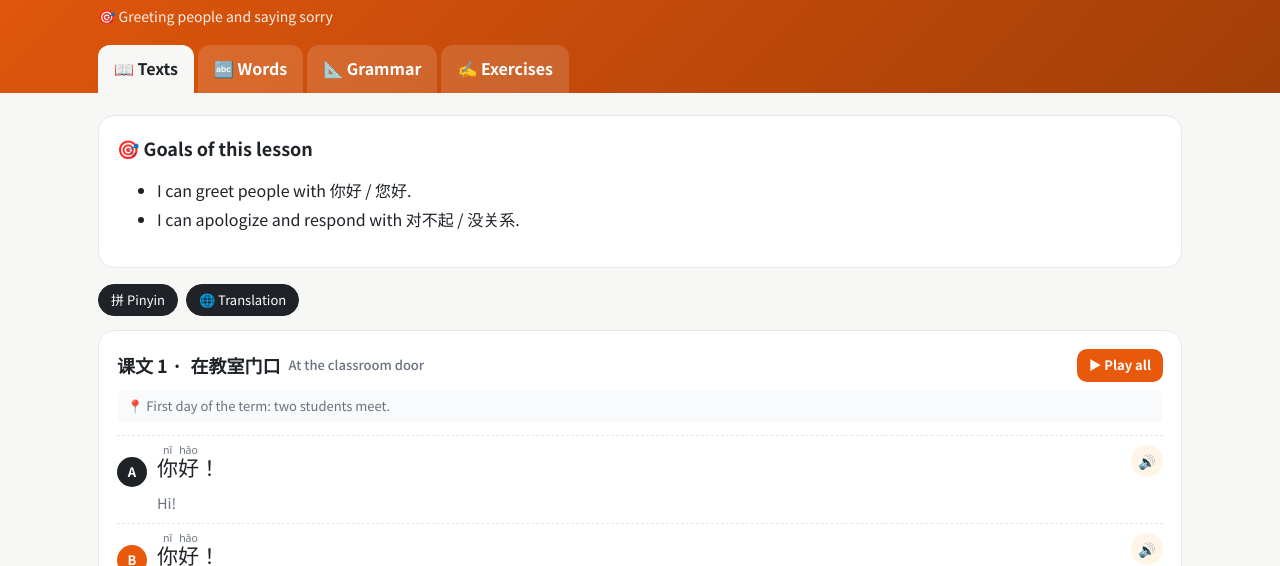
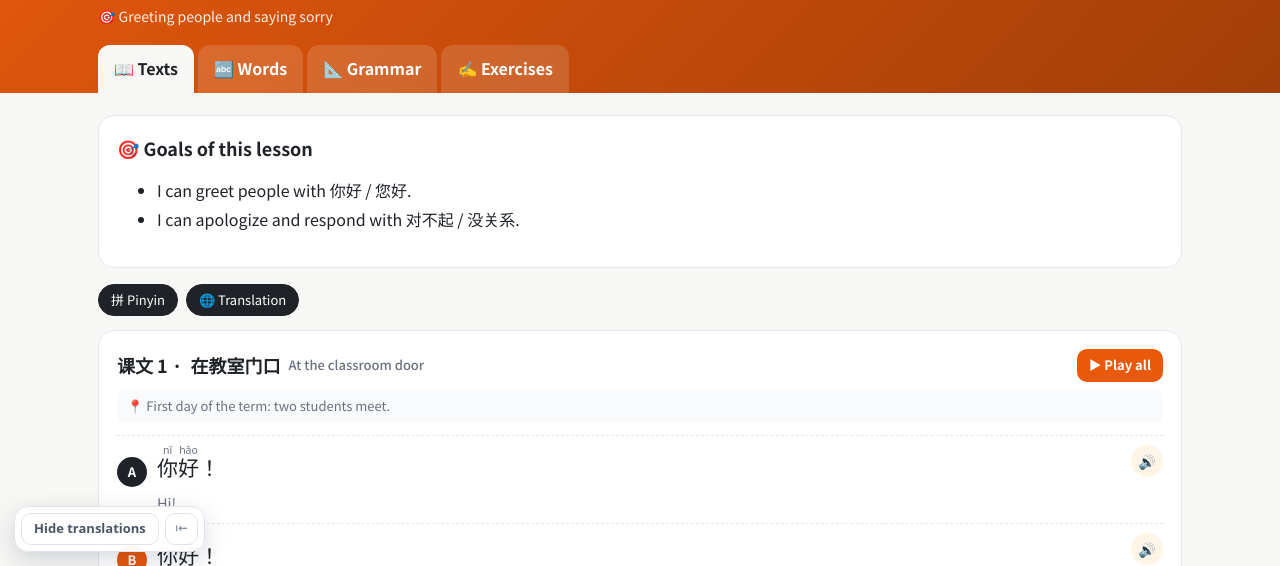
Before and after one commit to yalli2/hsk_1_cb, a plain HTML site: page lesson.html in a window 1280 px wide. Shown: the part 234-800 px from the top of the page. Drawn offline with Linux system fonts and the light colour scheme.

Commit message:
뜻 가리기 · 해석 가리기 기능 추가
화면 왼쪽 아래 버튼으로 단어 뜻과 문장 해석을 흐리게 가리고,
가려진 부분을 누르면 하나씩 확인할 수 있습니다. 설정은 페이지를 옮겨도 유지됩니다.

Co-Authored-By: Claude Opus 5.5 <noreply@anthropic.com>
Claude-Session: https://claude.ai/code/session_0117yATE2DKP8NNyhhzFyhXD

```diff
--- /dev/null
+++ b/dain-hide.js
@@ -0,0 +1,140 @@
+window.DAIN_HIDE_CFG={"mn": ".vi .m", "ko": ".trline", "i18n": 1};
+/* 다인에듀 학습 사이트 공통 — 뜻 가리기 · 해석 가리기
+ * 단어의 뜻(mn)과 문장의 해석(ko)을 버튼 한 번으로 흐리게 가리고, 가려진 부분을 누르면 하나씩 확인합니다.
+ * 설정은 브라우저에 저장되어 같은 사이트의 다른 페이지에서도 유지됩니다.
+ * 이 사이트에서 가릴 대상은 위의 CFG(선택자)에 정의되어 있습니다.
+ */
+(function () {
+  "use strict";
+  if (window.__dainHide) return; window.__dainHide = true;
+  var C = window.DAIN_HIDE_CFG || {};
+  var SEL = { mn: C.mn || "", ko: C.ko || "" };
+  var ANY = C.any || "";
+  if (!SEL.mn && !SEL.ko && !ANY) return;
+  var EXCL = ".dh-bar" + (C.exclude ? "," + C.exclude : "");
+  var KEY = "dain-hide:" + (location.pathname.split("/")[1] || "root");
+  var st;
+  try { st = JSON.parse(localStorage.getItem(KEY)) || {}; } catch (e) { st = {}; }
+  st = { mn: !!st.mn, ko: !!st.ko };
+  function save() { try { localStorage.setItem(KEY, JSON.stringify(st)); } catch (e) {} }
+
+  var css = document.createElement("style");
+  css.textContent =
+    "html.dh-hide-mn .dh-mn,html.dh-hide-ko .dh-ko{filter:blur(6px)!important;cursor:pointer;user-select:none;-webkit-user-select:none;transition:filter .15s}" +
+    "html.dh-hide-mn .dh-mn.dh-peek,html.dh-hide-ko .dh-ko.dh-peek{filter:none!important}" +
+    ".dh-bar{position:fixed;left:14px;bottom:14px;z-index:2147483000;display:none;align-items:center;gap:6px;background:rgba(255,255,255,.96);border:1px solid #dfe3eb;border-radius:14px;padding:6px;box-shadow:0 8px 24px rgba(20,30,60,.16);font:600 13px/1.2 system-ui,-apple-system,'Apple SD Gothic Neo','Malgun Gothic',sans-serif}" +
+    ".dh-bar.show{display:flex}" +
+    ".dh-bar button{all:unset;box-sizing:border-box;border:1px solid #dfe3eb;background:#fff;border-radius:10px;padding:7px 12px;color:#4b5565;cursor:pointer;white-space:nowrap;font:inherit}" +
+    ".dh-bar button:hover{border-color:#9aa3b2}" +
+    ".dh-bar button.on{background:#1d2433;color:#fff;border-color:#1d2433}" +
+    ".dh-bar button[hidden]{display:none}" +
+    ".dh-bar .dh-x{padding:7px 9px;color:#8a93a3}" +
+    ".dh-bar.min .dh-k{display:none}" +
+    "@media (max-width:640px){.dh-bar{left:8px;bottom:8px}.dh-bar button{padding:6px 9px;font-size:12px}}" +
+    "@media print{.dh-bar{display:none!important}.dh-mn,.dh-ko{filter:none!important}}";
+  (document.head || document.documentElement).appendChild(css);
+
+  var L = {
+    ko: { mn: "뜻 가리기", ko: "해석 가리기", tmn: "단어의 한국어 뜻을 가립니다", tko: "문장의 한국어 해석을 가립니다", min: "접기", open: "뜻·해석 가리기 펼치기" },
+    en: { mn: "Hide meanings", ko: "Hide translations", tmn: "Blur word meanings", tko: "Blur sentence translations", min: "Collapse", open: "Show hide tools" }
+  };
+  function lang() {
+    var l = (document.documentElement.lang || "ko").toLowerCase();
+    return (C.i18n && l && l.indexOf("ko") !== 0) ? "en" : "ko";
+  }
+
+  var bar;
+  function build() {
+    bar = document.createElement("div");
+    bar.className = "dh-bar"; bar.setAttribute("role", "toolbar");
+    bar.innerHTML = '<button type="button" class="dh-k" data-k="mn"></button><button type="button" class="dh-k" data-k="ko"></button><button type="button" class="dh-x">⇤</button>';
+    document.body.appendChild(bar);
+    Array.prototype.forEach.call(bar.querySelectorAll(".dh-k"), function (b) {
+      b.addEventListener("click", function () { st[b.dataset.k] = !st[b.dataset.k]; save(); apply(); });
+    });
+    var x = bar.querySelector(".dh-x");
+    try { if (localStorage.getItem(KEY + ":min") === "1") bar.classList.add("min"); } catch (e) {}
+    x.addEventListener("click", function () {
+      bar.classList.toggle("min");
+      try { localStorage.setItem(KEY + ":min", bar.classList.contains("min") ? "1" : "0"); } catch (e) {}
+      label();
+    });
+    label();
+  }
+  function label() {
+    var t = L[lang()];
+    bar.setAttribute("aria-label", t.mn + " / " + t.ko);
+    var bm = bar.querySelector('[data-k="mn"]'), bk = bar.querySelector('[data-k="ko"]'), x = bar.querySelector(".dh-x");
+    bm.textContent = t.mn; bm.title = t.tmn; bk.textContent = t.ko; bk.title = t.tko;
+    var min = bar.classList.contains("min");
+    x.textContent = min ? "👁" : "⇤"; x.title = min ? t.open : t.min;
+  }
+  function apply() {
+    document.documentElement.classList.toggle("dh-hide-mn", st.mn);
+    document.documentElement.classList.toggle("dh-hide-ko", st.ko);
+    Array.prototype.forEach.call(bar.querySelectorAll(".dh-k"), function (b) {
+      b.classList.toggle("on", st[b.dataset.k]); b.setAttribute("aria-pressed", st[b.dataset.k] ? "true" : "false");
+    });
+    Array.prototype.forEach.call(document.querySelectorAll(".dh-peek"), function (e) { e.classList.remove("dh-peek"); });
+  }
+  function mark(k) {
+    if (!SEL[k]) return;
+    var list; try { list = document.querySelectorAll(SEL[k]); } catch (e) { return; }
+    Array.prototype.forEach.call(list, function (el) {
+      if (el.classList.contains("dh-mn") || el.classList.contains("dh-ko") || el.closest(EXCL)) return;
+      if (!/\S/.test(el.textContent || "")) return;
+      el.classList.add("dh-" + k);
+    });
+  }
+  // 같은 클래스로 뜻과 해석이 함께 쓰이는 사이트: 글의 길이·문장부호로 구분
+  function kindOf(el) {
+    var t = (el.textContent || "").replace(/\s+/g, " ").trim().replace(/\s*[(（][^()（）]*[)）]$/, "");
+    if (/[.?!。…？！]["'”’)]*$/.test(t)) return "ko";
+    if (/(니다|어요|아요|해요|세요|이에요|예요|군요|네요|지요|죠|까요?|다)$/.test(t) && t.length > 6) return "ko";
+    if (t.length > 22 || t.split(" ").length > 4) return "ko";
+    return "mn";
+  }
+  function markAny() {
+    if (!ANY) return;
+    var list; try { list = document.querySelectorAll(ANY); } catch (e) { return; }
+    Array.prototype.forEach.call(list, function (el) {
+      if (el.classList.contains("dh-mn") || el.classList.contains("dh-ko") || el.closest(EXCL)) return;
+      if (!/\S/.test(el.textContent || "")) return;
+      el.classList.add("dh-" + kindOf(el));
+    });
+  }
+  function scan() {
+    if (!bar.isConnected) { document.body.appendChild(bar); apply(); }
+    mark("mn"); mark("ko"); markAny();
+    var hm = !!document.querySelector(".dh-mn"), hk = !!document.querySelector(".dh-ko");
+    bar.querySelector('[data-k="mn"]').hidden = !hm;
+    bar.querySelector('[data-k="ko"]').hidden = !hk;
+    bar.classList.toggle("show", hm || hk);
+    label();
+  }
+  document.addEventListener("click", function (e) {
+    var t = e.target.closest && e.target.closest(".dh-mn,.dh-ko");
+    if (!t) return;
+    var hidden = (st.mn && t.classList.contains("dh-mn")) || (st.ko && t.classList.contains("dh-ko"));
+    if (!hidden) return;
+    if (t.classList.contains("dh-peek")) { t.classList.remove("dh-peek"); }
+    else { t.classList.add("dh-peek"); }
+    e.preventDefault(); e.stopPropagation();
+  }, true);
+
+  function start() {
+    build(); apply(); scan();
+    var timer = null;
+    new MutationObserver(function (muts) {
+      for (var i = 0; i < muts.length; i++) {
+        var m = muts[i];
+        if (m.type === "attributes" || (m.target.closest && m.target.closest(".dh-bar"))) continue;
+        if (!bar.isConnected) { scan(); return; }
+        clearTimeout(timer); timer = setTimeout(scan, 150); return;
+      }
+    }).observe(document.body, { childList: true, subtree: true, attributes: true, attributeFilter: ["lang"] });
+    new MutationObserver(function () { clearTimeout(timer); timer = setTimeout(scan, 150); })
+      .observe(document.documentElement, { attributes: true, attributeFilter: ["lang"] });
+  }
+  if (document.readyState === "loading") document.addEventListener("DOMContentLoaded", start); else start();
+})();
--- a/lesson.html
+++ b/lesson.html
@@ -9,4 +9,5 @@
 <script src="data/book.js"></script>
 <script src="assets/app.js"></script>
 <script src="assets/lesson.js"></script>
+<script src="dain-hide.js" defer></script>
 </body></html>
```
Also changed, not shown: index.html (+1 -0 lines).
